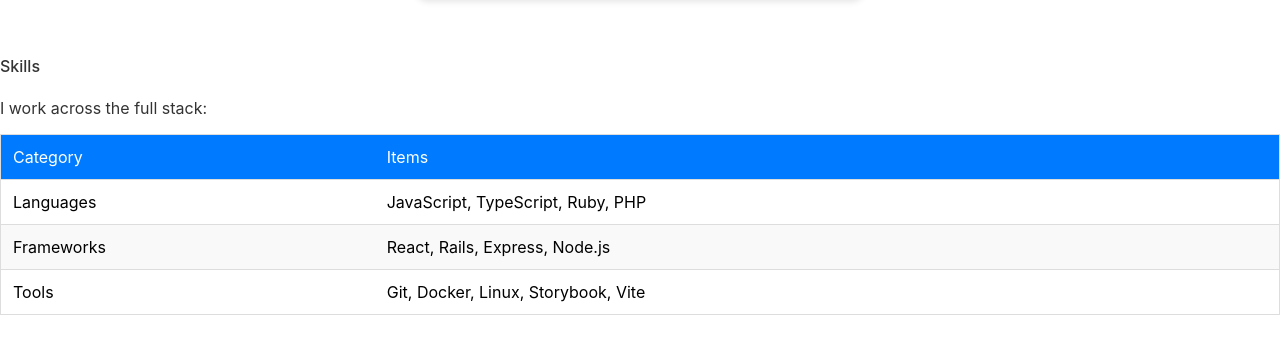
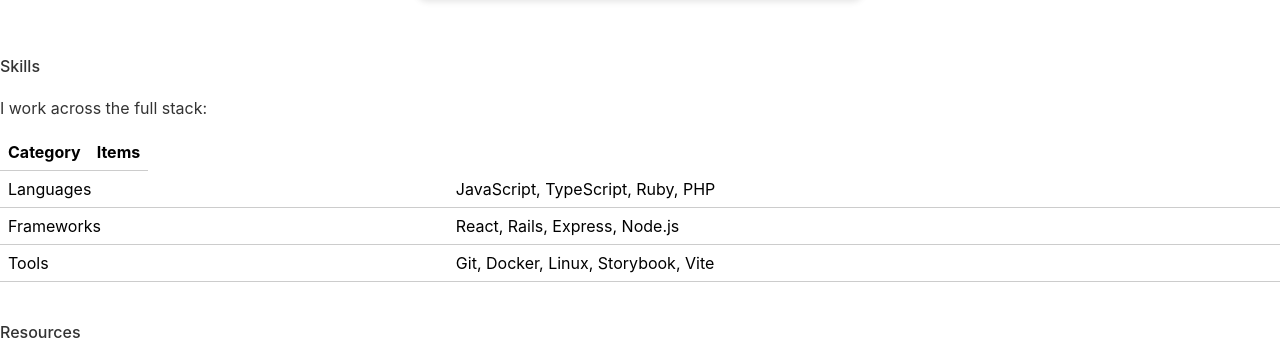
Before and after one commit to rovinsanque0/ts-ui-component, a React (Create React App) app: page / in a window 1280 px wide. Shown: the part 2260-2617 px from the top of the page. Built offline with nearby package versions, Linux system fonts and the light colour scheme.

Commit message:
updated table

```diff
--- a/src/components/Table/Table.tsx
+++ b/src/components/Table/Table.tsx
@@ -2,49 +2,24 @@
 import styled from "styled-components";
 import { TableProps } from "./Table.types";
 
-const StyledTable = styled.table`
+const StyledTable = styled.table<{ disabled?: boolean }>`
   width: 100%;
   border-collapse: collapse;
-  font-size: 1rem;
-  border: 1px solid #ddd;
-  background-color: #fff;
-
-  @media (max-width: 600px) {
-    font-size: 0.9rem;
-  }
-
-  &[aria-disabled="true"] {
-    opacity: 0.6;
-  }
+  opacity: ${({ disabled }) => (disabled ? 0.6 : 1)};
+  pointer-events: ${({ disabled }) => (disabled ? "none" : "auto")};
 `;
 
 const Table: React.FC<TableProps> = ({ children, disabled = false }) => {
-  // Convert children to array for safe processing
-  const childArray = React.Children.toArray(children);
-
-  // Extract parts
-  const header = childArray.find(
-    (child: any) => child.type?.displayName === "TableHeader",
-  );
-
-  const footer = childArray.find(
-    (child: any) => child.type?.displayName === "TableFooter",
-  );
-
-  // Everything else goes into <tbody>
-  const bodyChildren = childArray.filter(
-    (child: any) =>
-      child.type?.displayName !== "TableHeader" &&
-      child.type?.displayName !== "TableFooter",
-  );
-
   return (
-    <StyledTable data-testid="table" aria-disabled={disabled} role="table">
-      {header}
-      <tbody>{bodyChildren}</tbody>
-      {footer}
+    <StyledTable
+      data-testid="table"
+      disabled={disabled}
+      aria-label="table"
+    >
+      <tbody>{children}</tbody>
     </StyledTable>
   );
 };
 
+Table.displayName = "Table";
 export default Table;
--- a/src/components/Table/TableCell.tsx
+++ b/src/components/Table/TableCell.tsx
@@ -2,25 +2,14 @@
 import styled from "styled-components";
 import { TableCellProps } from "./Table.types";
 
-const StyledTH = styled.th`
-  text-align: left;
-  padding: 0.75rem;
-  background-color: #f4f4f4;
-  border-bottom: 2px solid #ccc;
+const StyledCell = styled.td`
+  padding: 8px;
+  border-bottom: 1px solid #ccc;
 `;
 
-const StyledTD = styled.td`
-  padding: 0.75rem;
-  border-bottom: 1px solid #ddd;
-`;
+const TableCell: React.FC<TableCellProps> = ({ children }) => {
+  return <StyledCell role="cell">{children}</StyledCell>;
+};
 
-const TableCell: React.FC<TableCellProps> = ({
-  children,
-  header = false,
-  colSpan,
-}) => {
-  const CellTag = header ? StyledTH : StyledTD;
-  return <CellTag colSpan={colSpan}>{children}</CellTag>;
-};
 TableCell.displayName = "TableCell";
 export default TableCell;
--- a/src/components/Table/TableFooter.tsx
+++ b/src/components/Table/TableFooter.tsx
@@ -3,22 +3,12 @@
 import { TableFooterProps } from "./Table.types";
 
 const StyledFooter = styled.tfoot`
-  background-color: #fafafa;
-  font-weight: 500;
-  text-align: right;
-
-  td {
-    padding: 0.75rem;
-    border-top: 2px solid #ccc;
-  }
-
-  @media (max-width: 600px) {
-    font-size: 0.9rem;
-  }
+  background-color: #f5f5f5;
 `;
 
 const TableFooter: React.FC<TableFooterProps> = ({ children }) => {
-  return <StyledFooter>{children}</StyledFooter>;
+  return <StyledFooter role="rowgroup">{children}</StyledFooter>;
 };
+
 TableFooter.displayName = "TableFooter";
 export default TableFooter;
--- a/src/components/Table/TableHeader.tsx
+++ b/src/components/Table/TableHeader.tsx
@@ -3,24 +3,12 @@
 import { TableHeaderProps } from "./Table.types";
 
 const StyledHeader = styled.thead`
-  background-color: #007bff;
-  color: white;
-
-  th {
-    padding: 0.75rem;
-    text-align: left;
-  }
-
-  @media (max-width: 600px) {
-    th {
-      padding: 0.5rem;
-      font-size: 0.9rem;
-    }
-  }
+  font-weight: bold;
 `;
 
 const TableHeader: React.FC<TableHeaderProps> = ({ children }) => {
-  return <StyledHeader>{children}</StyledHeader>;
+  return <StyledHeader role="rowgroup">{children}</StyledHeader>;
 };
+
 TableHeader.displayName = "TableHeader";
 export default TableHeader;
--- a/src/components/Table/TableRow.tsx
+++ b/src/components/Table/TableRow.tsx
@@ -3,29 +3,16 @@
 import { TableRowProps } from "./Table.types";
 
 const StyledRow = styled.tr<{ disabled?: boolean }>`
-  transition: background-color 0.2s ease;
-
-  &:nth-child(even) {
-    background-color: #f9f9f9;
-  }
-
-  &:hover {
-    background-color: ${({ disabled }) => (disabled ? "inherit" : "#f1f1f1")};
-    cursor: ${({ disabled }) => (disabled ? "default" : "pointer")};
-  }
-
   opacity: ${({ disabled }) => (disabled ? 0.6 : 1)};
-
-  @media (max-width: 600px) {
-    td,
-    th {
-      padding: 0.5rem;
-    }
-  }
 `;
 
 const TableRow: React.FC<TableRowProps> = ({ children, disabled = false }) => {
-  return <StyledRow disabled={disabled}>{children}</StyledRow>;
+  return (
+    <StyledRow disabled={disabled} role="row">
+      {children}
+    </StyledRow>
+  );
 };
+
 TableRow.displayName = "TableRow";
 export default TableRow;
```
Also changed, not shown: src/components/Table/Table.types.tsx (+8 -13 lines), 1 other file (tests, documents, lock files or other folders).
